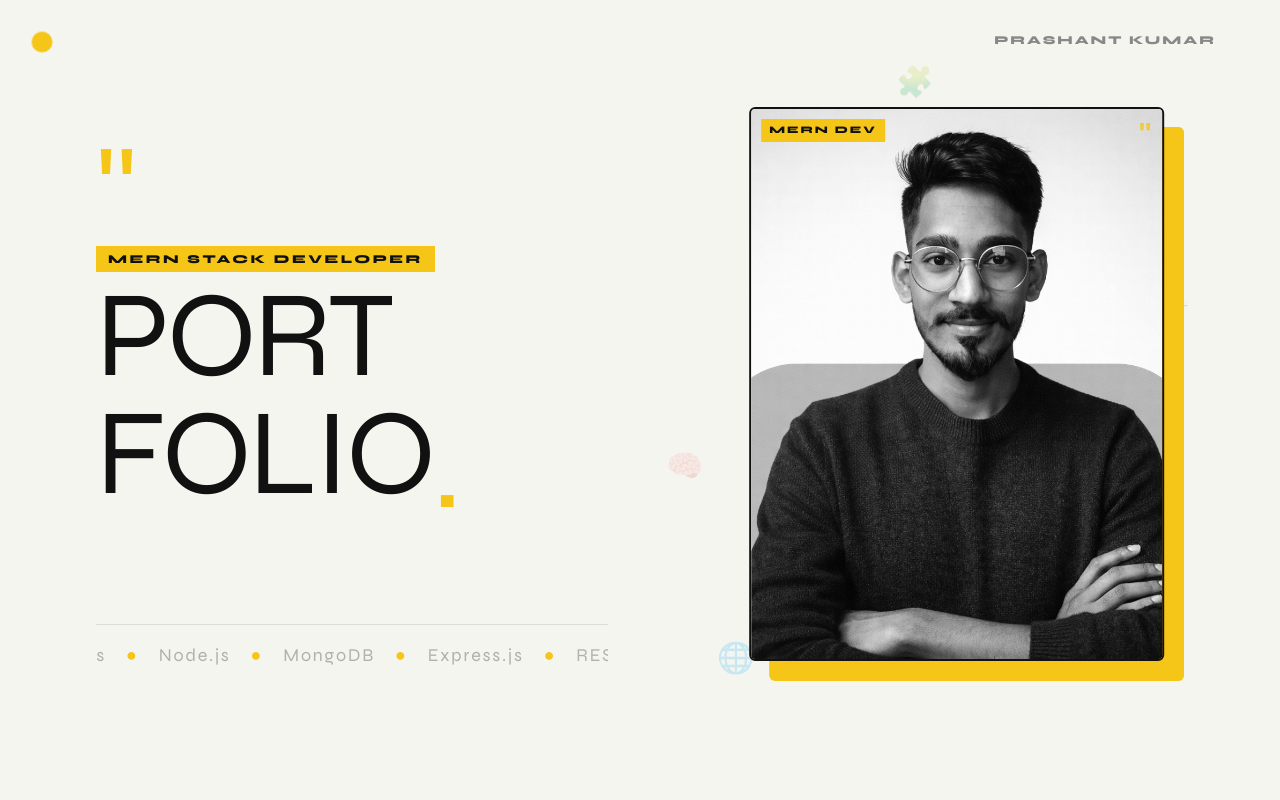
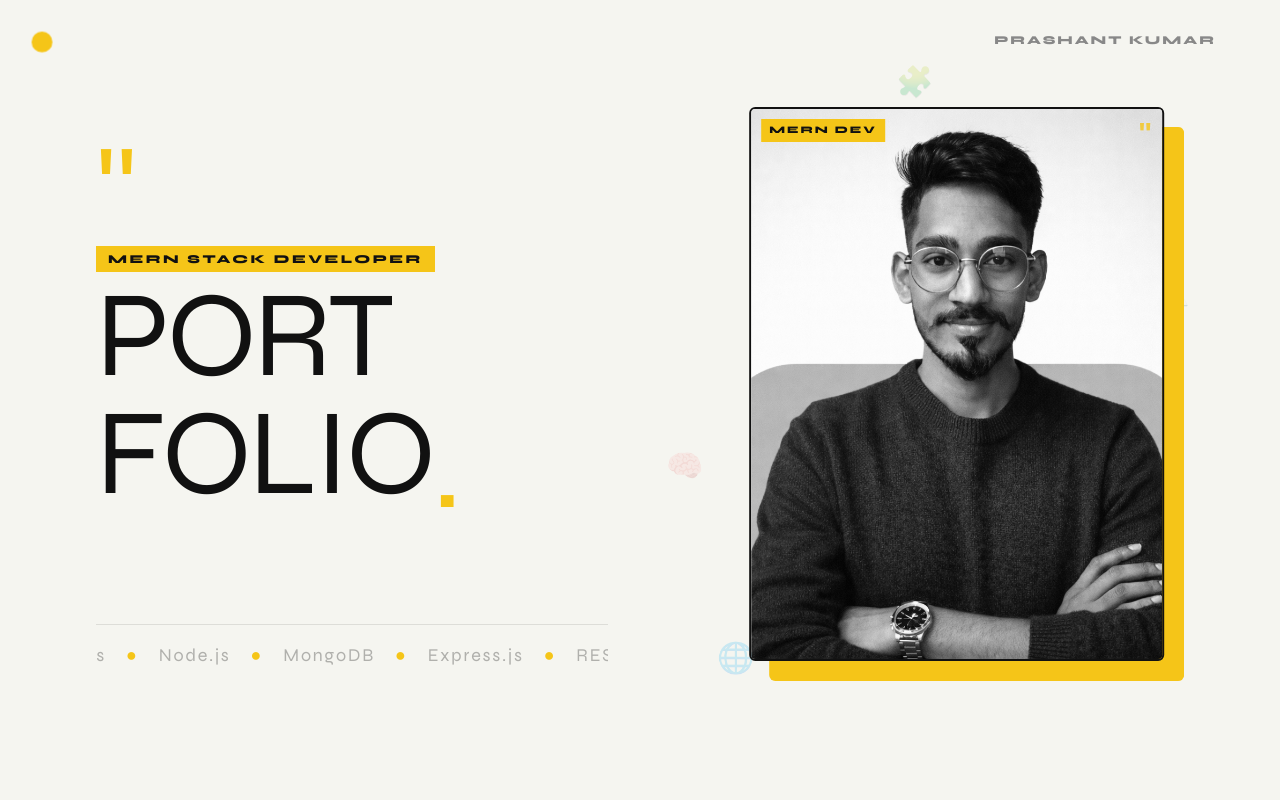
Before and after one commit to learner-Devprashant/Portfolio, a React app: page / in a window 1280 px wide. Shown: the top 800 px of the page. Built offline with nearby package versions, Linux system fonts and the light colour scheme; the HTML template or start-up script is replaced by a standard one.

Commit message:
image difference

```diff
--- a/src/components/Hero/HeroSection.jsx
+++ b/src/components/Hero/HeroSection.jsx
@@ -277,7 +277,7 @@ export default function HeroSection() {
               />
 
               <img
-                src="./mainImage.png"
+                src="./image 2.png"
                 alt="Prashant Kumar — profile"
                 className="
                   w-full h-full object-cover object-top
```
Also changed, not shown: public/image 2.png (added), 1 other file (tests, documents, lock files or other folders).
